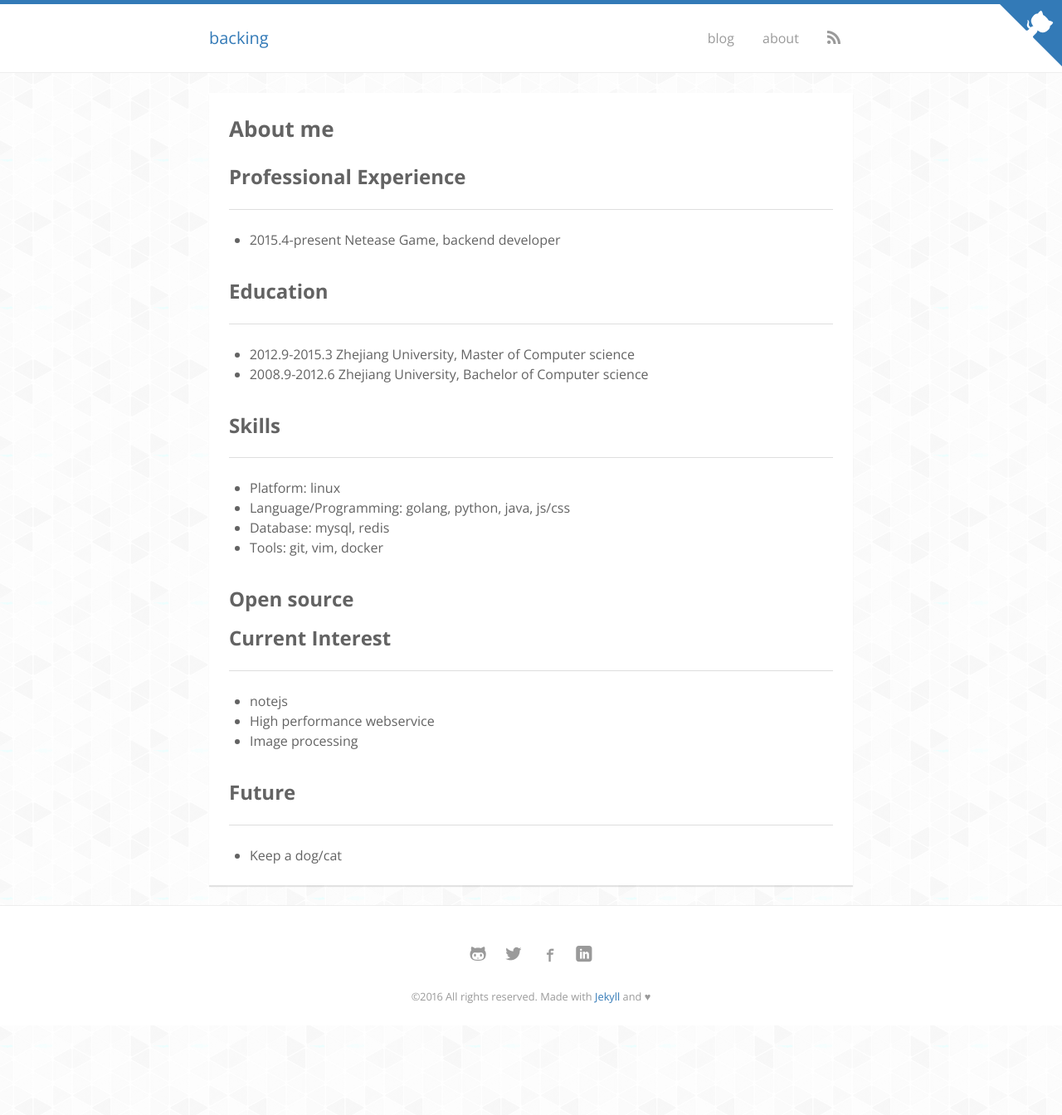
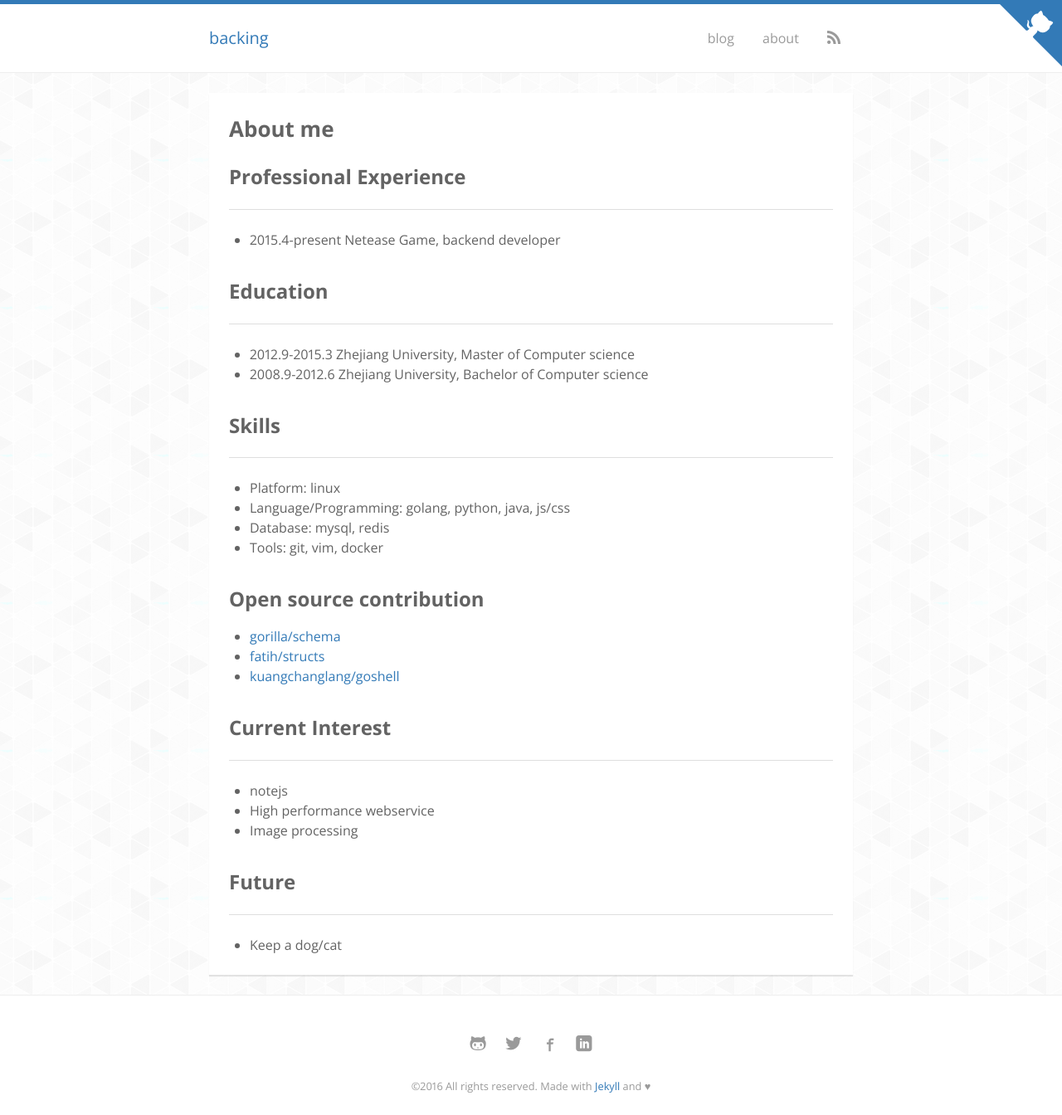
Before and after one commit to kuangchanglang/kuangchanglang.github.io, a Jekyll site: the page built from about.md, in a window 1280 px wide. Shown: the whole page at 83% size. Built offline with Jekyll 4.4.1, drawn with Linux system fonts in a browser that asks for light colours; nearby versions of some CDN libraries; some web fonts are replaced; before the commit the page ends 1236 px from its top, so only the background shows below that.

Commit message:
update: about

```diff
--- a/about.md
+++ b/about.md
@@ -27,7 +27,12 @@ permalink: /about/
 
 <br>
 
-### Open source
+### Open source contribution
+- [gorilla/schema](!https://github.com/kuangchanglang/schema)
+- [fatih/structs](!https://github.com/kuangchanglang/structs)
+- [kuangchanglang/goshell](!https://github.com/kuangchanglang/goshell)
+
+<br/>
 
 
 ### Current Interest
```
